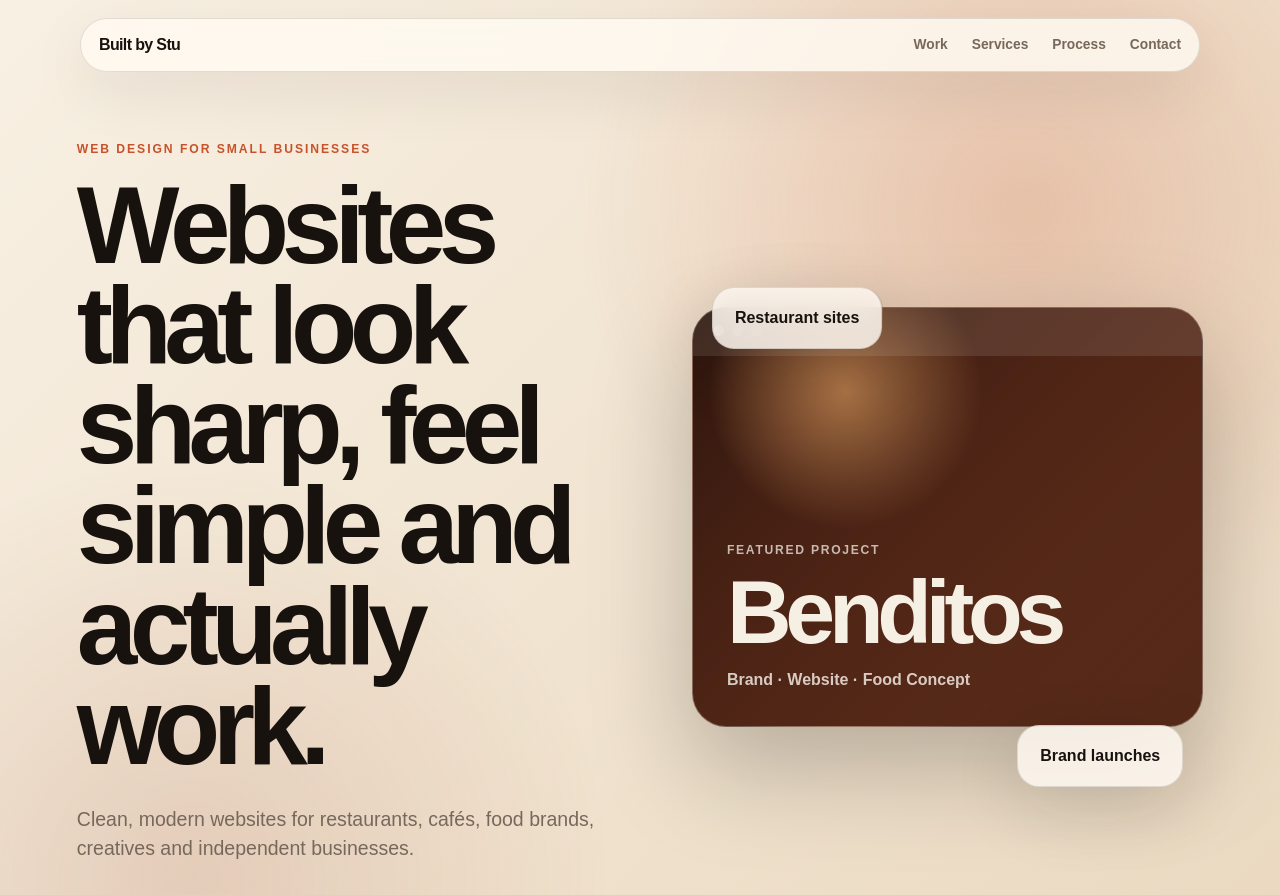
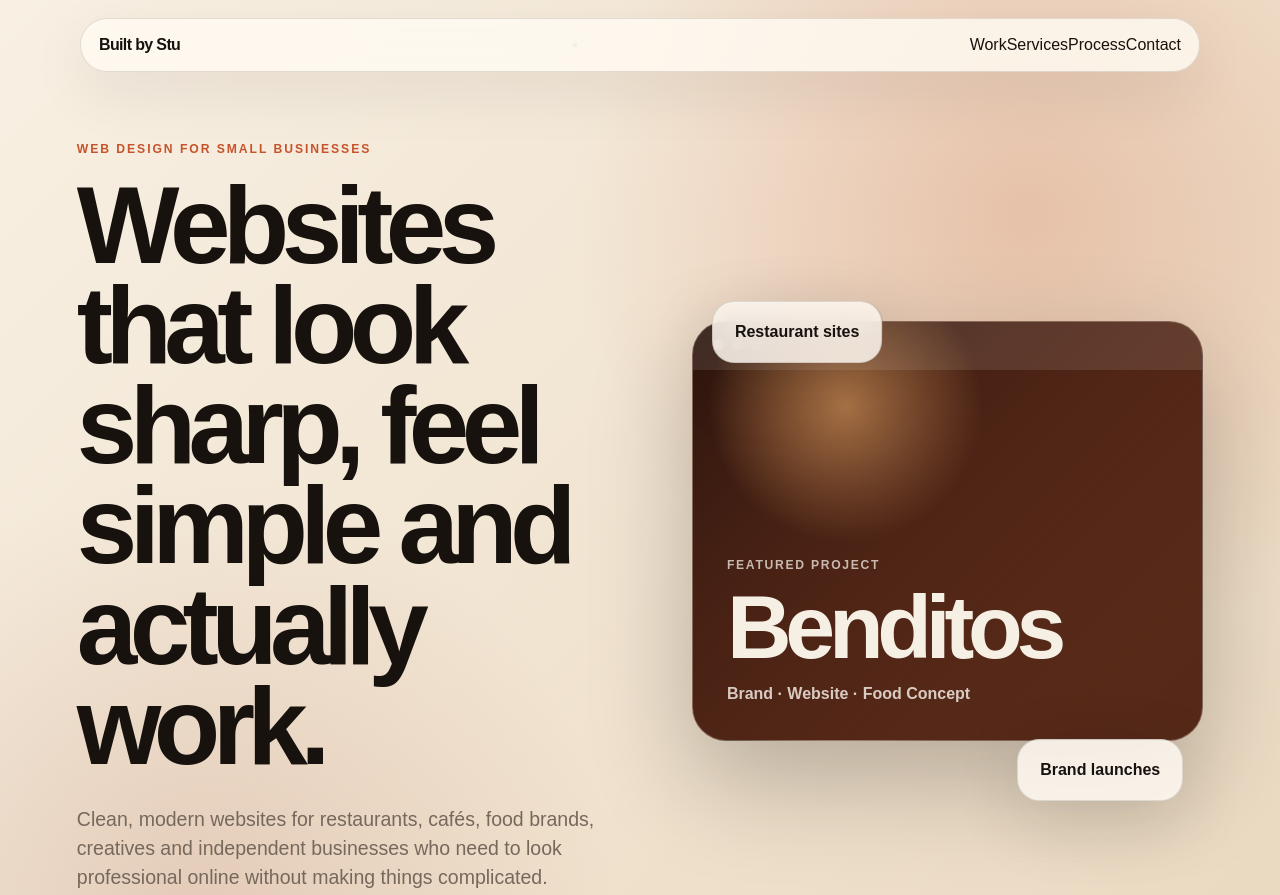
Before and after one commit to stucottam-maker/webdesignsite, a React (Vite) app: page / in a window 1280 px wide. Shown: the top 895 px of the page. Built offline with nearby package versions, Linux system fonts and the light colour scheme.

Commit message:
Enhance navigation and update project descriptions
Added menu toggle functionality and improved accessibility. Updated project descriptions for clarity.

```diff
--- a/src/App.jsx
+++ b/src/App.jsx
@@ -1,3 +1,4 @@
+import { useState } from "react";
 import "./style.css";
 
 const projects = [
@@ -5,7 +6,7 @@ const projects = [
     title: "Benditos",
     type: "Brand / Website / Food Concept",
     description:
-      "Latin street food, Mexican honey and pantry concept for London, built around flavour, warmth and a clean digital presence.",
+      "A Latin street food, Mexican honey and pantry concept created for London, built around bold flavour, warm branding and a clean digital presence.",
     tags: ["Branding", "Menu", "Website", "Launch Copy"],
     className: "benditos",
   },
@@ -62,18 +63,43 @@ function ProjectMockup({ project }) {
 }
 
 function App() {
+  const [menuOpen, setMenuOpen] = useState(false);
+
+  const closeMenu = () => {
+    setMenuOpen(false);
+  };
+
   return (
     <>
       <header className="site-header">
-        <a href="#top" className="logo">
+        <a href="#top" className="logo" onClick={closeMenu}>
           Built by Stu
         </a>
 
-        <nav className="nav">
-          <a href="#work">Work</a>
-          <a href="#services">Services</a>
-          <a href="#process">Process</a>
-          <a href="#contact">Contact</a>
+        <button
+          className={`menu-toggle ${menuOpen ? "open" : ""}`}
+          onClick={() => setMenuOpen(!menuOpen)}
+          aria-label="Toggle navigation menu"
+          aria-expanded={menuOpen}
+        >
+          <span></span>
+          <span></span>
+          <span></span>
+        </button>
+
+        <nav className={`nav-dropdown ${menuOpen ? "open" : ""}`}>
+          <a href="#work" onClick={closeMenu}>
+            Work
+          </a>
+          <a href="#services" onClick={closeMenu}>
+            Services
+          </a>
+          <a href="#process" onClick={closeMenu}>
+            Process
+          </a>
+          <a href="#contact" onClick={closeMenu}>
+            Contact
+          </a>
         </nav>
       </header>
 
@@ -86,7 +112,8 @@ function App() {
 
             <p>
               Clean, modern websites for restaurants, cafés, food brands,
-              creatives and independent businesses.
+              creatives and independent businesses who need to look professional
+              online without making things complicated.
             </p>
 
             <div className="hero-buttons">
@@ -114,13 +141,9 @@ function App() {
               </div>
             </div>
 
-            <div className="floating-card card-one">
-              Restaurant sites
-            </div>
+            <div className="floating-card card-one">Restaurant sites</div>
 
-            <div className="floating-card card-two">
-              Brand launches
-            </div>
+            <div className="floating-card card-two">Brand launches</div>
           </div>
         </section>
 
@@ -214,14 +237,16 @@ function App() {
         <section id="contact" className="contact-section">
           <div>
             <p className="eyebrow">Start a project</p>
+
             <h2>Need a simple website that looks proper?</h2>
+
             <p>
               Send me a message with what you’re building and what kind of site
               you need.
             </p>
 
             <a
-              href="https://wa.me/447723187596"
+              href="https://wa.me/44YOURNUMBER"
               target="_blank"
               rel="noopener noreferrer"
               className="button cream"
```
